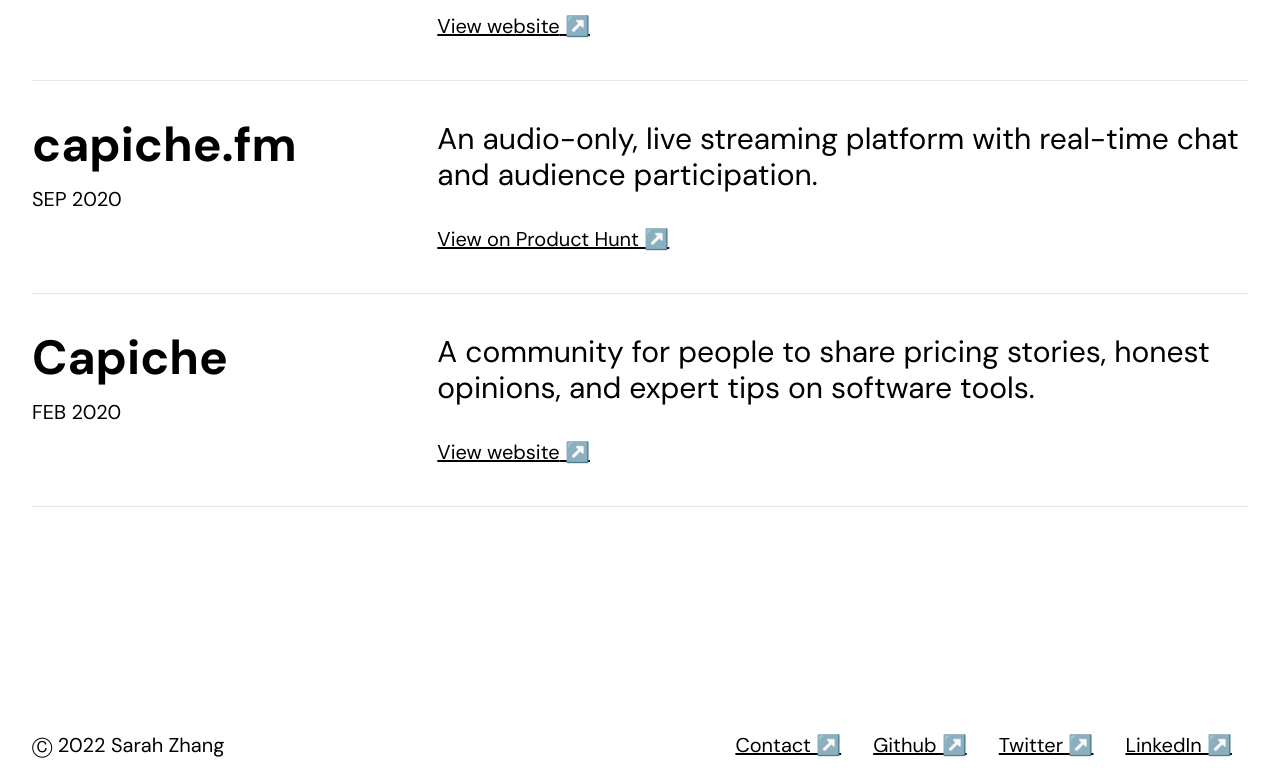
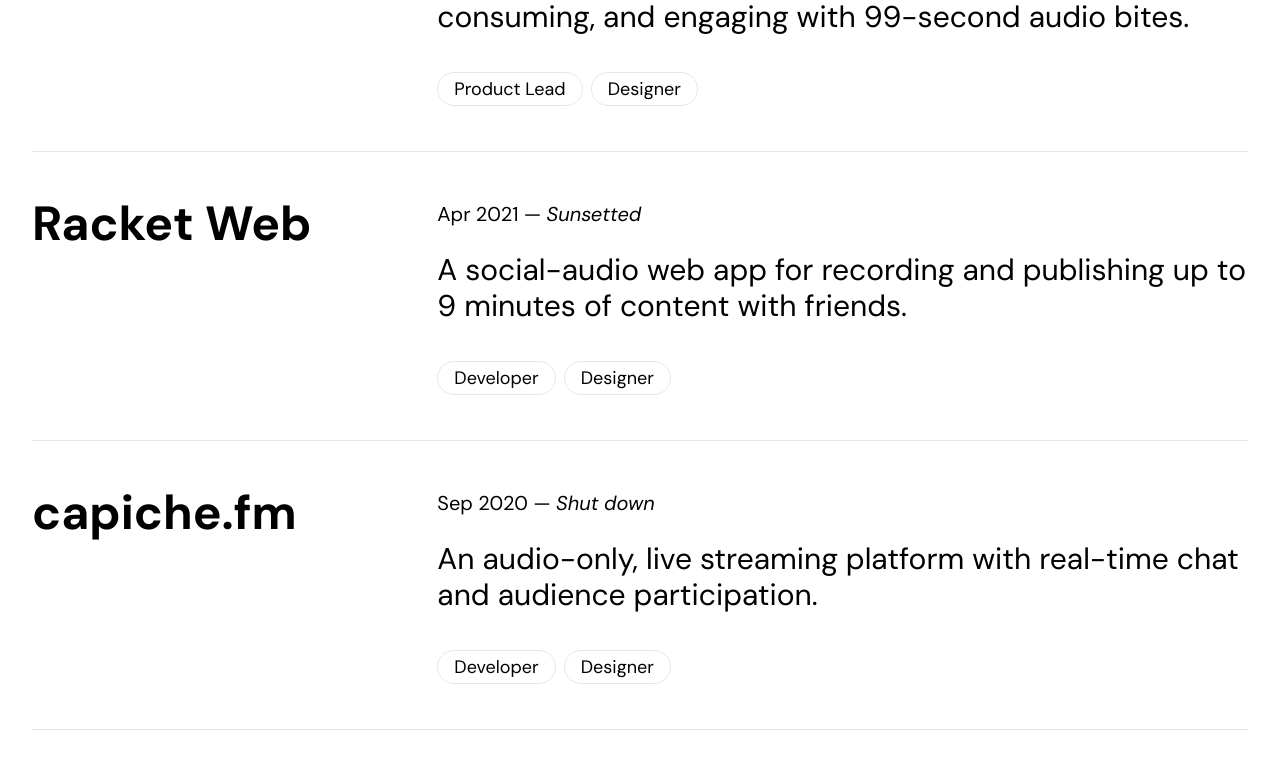
Before and after one commit to sazhang/next-markdown-blog, a Next.js app: page / in a window 1280 px wide. Shown: the part 1644-2425 px from the top of the page. Built offline with nearby package versions, Linux system fonts and the light colour scheme.

Commit message:
Show status and roles. Improve responsiveness

```diff
--- a/components/footer.js
+++ b/components/footer.js
@@ -3,35 +3,38 @@
   const year = today.getFullYear();
 
   return (
-    <footer className="container mx-auto flex flex-wrap-reverse justify-between px-4 lg:px-8 pt-16 pb-8 md:text-lg lg:text-xl">
+    <footer className="container mx-auto flex flex-wrap-reverse sm:flex-nowrap sm:justify-between px-4 lg:px-8 pt-16 pb-8 md:text-lg lg:text-xl">
       <span>Ⓒ {year} Sarah Zhang</span>
-      <div className="flex flex-wrap">
-        <a href="mailto:sarah.hg.zhang@gmail.com" className="underline mx-4">
-          Contact ↗
+      <div className="flex flex-wrap flex-col sm:flex-row w-full sm:w-fit mb-2 sm:mb-0">
+        <a
+          href="mailto:sarah.hg.zhang@gmail.com"
+          className="underline mb-2 sm:mb-0 sm:mx-4"
+        >
+          Contact
         </a>
         <a
           href="https://github.com/sazhang"
           target="_blank"
           rel="noreferrer"
-          className="underline mx-4"
+          className="underline mb-2 sm:mb-0 sm:mx-4"
         >
-          Github ↗
+          Github
         </a>
         <a
           href="https://twitter.com/haegeez"
           target="_blank"
           rel="noreferrer"
-          className="underline mx-4"
+          className="underline mb-2 sm:mb-0 sm:mx-4"
         >
-          Twitter ↗
+          Twitter
         </a>
         <a
           href="https://www.linkedin.com/in/szhang96/"
           target="_blank"
           rel="noreferrer"
-          className="underline mx-4"
+          className="underline mb-2 sm:mb-0 sm:mx-4"
         >
-          LinkedIn ↗
+          LinkedIn
         </a>
       </div>
     </footer>
--- a/components/header.js
+++ b/components/header.js
@@ -5,14 +5,14 @@
         Sarah Zhang
       </span>
       <div className="flex md:text-lg lg:text-xl">
-        <a href="#work" className="mx-4">
+        <a href="#work" className="mx-2 sm:mx-4">
           Work
         </a>
         <a
           href="/files/sarah-zhang-resume-2022.pdf"
           target="_blank"
           rel="noreferrer"
-          className="mx-4"
+          className="mx-2 sm:mx-4"
         >
           Resume
         </a>
--- a/components/hero-section.js
+++ b/components/hero-section.js
@@ -1,13 +1,13 @@
 export default function HeroSection() {
   return (
-    <section className="max-w-screen-lg py-16 sm:pt-32 sm:pb-36">
+    <section className="max-w-screen-lg pt-16 pb-20 sm:pt-32 sm:pb-36">
       <h1 className="text-4xl sm:text-5xl md:text-6xl lg:text-7xl">
-        I design and develop friendly user experiences.<br></br>
-        <br></br>I&apos;m currently a product lead at{" "}
+        Hi, I&apos;m Sarah, a frontend developer based in LA.<br></br>
+        <br></br>Currently leading product at{" "}
         <a href="https://racket.com/" className="underline">
           Racket
         </a>{" "}
-        where I help build apps from idea to launch.
+        where I design and build apps from scratch.
       </h1>
     </section>
   );
--- a/components/work-preview.js
+++ b/components/work-preview.js
@@ -2,8 +2,10 @@
   name,
   description,
   date,
+  status,
   link,
   linkDescription,
+  roles,
 }) {
   const parsedDate = new Date(date);
   const [month, year] = [
@@ -12,27 +14,29 @@
   ];
 
   return (
-    <div className="flex flex-wrap sm:flex-nowrap py-6 sm:py-8 lg:py-10">
-      <div className="w-full sm:w-4/12 pr-8">
-        <h3 className="text-2xl sm:text-3xl md:text-4xl lg:text-5xl font-semibold mb-1 sm:mb-2 lg:mb-4">
+    <div className="flex flex-wrap sm:flex-nowrap py-8 sm:py-10 lg:py-12 border-b">
+      <div className="w-full sm:w-4/12 sm:pr-8 mb-2 sm:mb-0">
+        <h3 className="text-3xl md:text-4xl lg:text-5xl font-semibold">
           {name}
         </h3>
-        <span className="text-sm sm:text-base md:text-lg lg:text-xl uppercase">
-          {month} {year}
-        </span>
       </div>
       <div className="w-full sm:w-8/12">
-        <p className="text-lg sm:text-xl md:text-2xl lg:text-3xl mb-3 sm:mb-4 lg:mb-8">
+        <span className="text-base md:text-lg lg:text-xl">
+          {month} {year} &mdash; <i>{status}</i>
+        </span>
+        <p className="text-lg sm:text-xl md:text-2xl lg:text-3xl mt-4 lg:mt-6 mb-8 lg:mb-10">
           {description}
         </p>
-        <a
-          href={link}
-          className="md:text-lg lg:text-xl underline"
-          target="_blank"
-          rel="noreferrer"
-        >
-          {linkDescription} ↗
-        </a>
+        <div>
+          {roles.map((role) => (
+            <span
+              key={`${name}_${role}`}
+              className="text-sm md:text-base lg:text-lg px-4 py-1 border border-solid rounded-full mr-2"
+            >
+              {role}
+            </span>
+          ))}
+        </div>
       </div>
     </div>
   );
--- a/components/work-section.js
+++ b/components/work-section.js
@@ -3,21 +3,21 @@
 export default function WorkSection({ posts }) {
   return (
     <section id="work" className="pb-20 sm:pb-40">
-      <h2 className="md:text-lg lg:text-xl uppercase py-4 lg:py-5">Work</h2>
-      <hr></hr>
-      <div>
+      <h2 className="md:text-lg lg:text-xl uppercase my-8 sm:my-10 lg:my-12">
+        Work
+      </h2>
+      <div className="border-t">
         {posts.map((post) => (
-          <>
           <WorkPreview
             key={post.name}
             name={post.name}
             description={post.description}
             date={post.date}
+            status={post.status}
             link={post.link}
             linkDescription={post.linkDescription}
+            roles={post.roles}
           ></WorkPreview>
-            <hr></hr>
-          </>
         ))}
       </div>
     </section>
--- a/pages/index.js
+++ b/pages/index.js
@@ -25,8 +25,10 @@
     "name",
     "description",
     "date",
+    "status",
     "link",
     "linkDescription",
+    "roles",
   ]);
 
   return {
```
Lines whose indentation alone changed are shown as unchanged.
